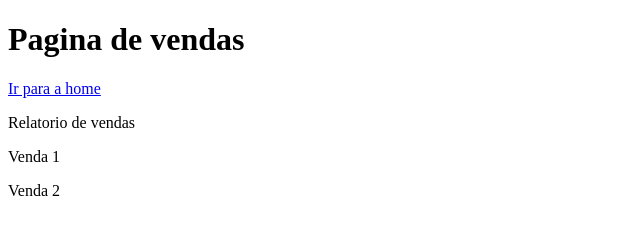
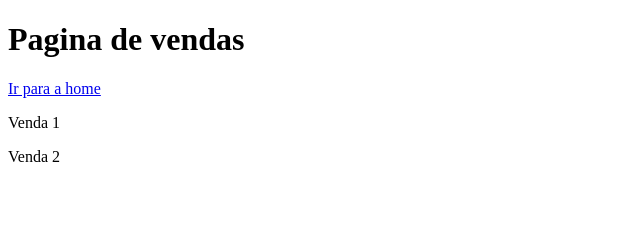
Before and after one commit to DiegoReso/githubAula, a plain HTML site: page vendas.html in a window 1280 px wide. Shown: the whole page, without its empty margins (0-640 px from the left). Drawn offline with Linux system fonts and the light colour scheme.

Commit message:
Deletado linha para teste

```diff
--- a/vendas.html
+++ b/vendas.html
@@ -8,7 +8,6 @@
 <body>
     <h1>Pagina de vendas</h1>
     <a href="index.html">Ir para a home</a>
-    <p>Relatorio de vendas</p>
     <p>Venda 1</p>
     <p>Venda 2</p>
 </body>
```
